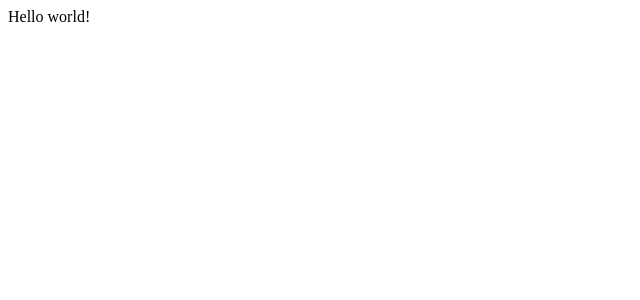
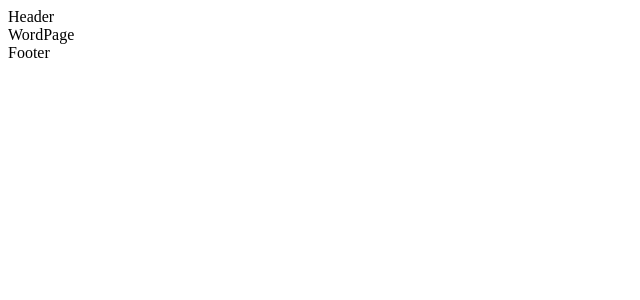
Before and after one commit to AlexanderSUS/dictionary-storage-client, a React app: page / in a window 1280 px wide. Shown: the top 300 px of the page, without its empty margins (0-640 px from the left). Built offline with nearby package versions, Linux system fonts and the light colour scheme.

Commit message:
feat: add basic pages

```diff
--- a/src/App.tsx
+++ b/src/App.tsx
@@ -1,11 +1,15 @@
 import React from 'react';
+import Header from './app/Header/Header';
+import Footer from './app/Footer/Footer';
+import AppRouter from './app/AppRouter/AppRouter';
 
 function App() {
   return (
-    <div className="App">
-      <header className="App-header" />
-      <main>Hello world!</main>
-    </div>
+    <>
+      <Header />
+      <AppRouter />
+      <Footer />
+    </>
   );
 }
 
--- /dev/null
+++ b/src/app/AppRouter/AppRouter.tsx
@@ -0,0 +1,15 @@
+import React from 'react';
+import { Route, Routes } from 'react-router-dom';
+import { ABOUT_ROUTE, TEXT_ROUTE } from 'const/routes';
+import { WordPage, TextPage, About } from 'pages';
+
+const AppRouter = () => (
+  <Routes>
+    <Route path="/" element={<WordPage />} />
+    <Route path={TEXT_ROUTE} element={<TextPage />} />
+    <Route path={ABOUT_ROUTE} element={<About />} />
+
+  </Routes>
+);
+
+export default AppRouter;
--- /dev/null
+++ b/src/app/Footer/Footer.tsx
@@ -0,0 +1,7 @@
+import React from 'react';
+
+const Footer = () => (
+  <footer>Footer</footer>
+);
+
+export default Footer;
--- /dev/null
+++ b/src/app/Header/Header.tsx
@@ -0,0 +1,7 @@
+import React from 'react';
+
+const Header = () => (
+  <header>Header</header>
+);
+
+export default Header;
--- /dev/null
+++ b/src/const/routes.ts
@@ -0,0 +1,3 @@
+export const WORD_ROUTE = 'word';
+export const TEXT_ROUTE = 'text';
+export const ABOUT_ROUTE = 'about';
--- a/src/index.tsx
+++ b/src/index.tsx
@@ -1,5 +1,6 @@
 import React from 'react';
 import ReactDOM from 'react-dom/client';
+import { BrowserRouter } from 'react-router-dom';
 import App from './App';
 
 const root = ReactDOM.createRoot(
@@ -8,6 +9,8 @@ const root = ReactDOM.createRoot(
 
 root.render(
   <React.StrictMode>
-    <App />
+    <BrowserRouter>
+      <App />
+    </BrowserRouter>
   </React.StrictMode>,
 );
--- /dev/null
+++ b/src/pages/About/About.tsx
@@ -0,0 +1,7 @@
+import React from 'react';
+
+const About = () => (
+  <div>About</div>
+);
+
+export default About;
--- /dev/null
+++ b/src/pages/TextPage/TextPage.tsx
@@ -0,0 +1,7 @@
+import React from 'react';
+
+const TextPage = () => (
+  <div>TextPage</div>
+);
+
+export default TextPage;
--- /dev/null
+++ b/src/pages/WordPage/WordPage.tsx
@@ -0,0 +1,7 @@
+import React from 'react';
+
+const WordPage = () => (
+  <div>WordPage</div>
+);
+
+export default WordPage;
--- /dev/null
+++ b/src/pages/index.ts
@@ -0,0 +1,5 @@
+import WordPage from './WordPage/WordPage';
+import TextPage from './TextPage/TextPage';
+import About from './About/About';
+
+export { WordPage, TextPage, About };
--- a/webpack.config.js
+++ b/webpack.config.js
@@ -14,6 +14,12 @@ module.exports = {
   mode: process.env.NODE_ENV || 'development',
   resolve: {
     extensions: ['.tsx', '.ts', '.js'],
+    alias: {
+      app: path.resolve(__dirname, 'src/app'),
+      const: path.resolve(__dirname, 'src/const'),
+      pages: path.resolve(__dirname, 'src/pages'),
+      components: path.resolve(__dirname, 'src/components'),
+    }
   },
   devtool: 'source-map',
   module: {
```
